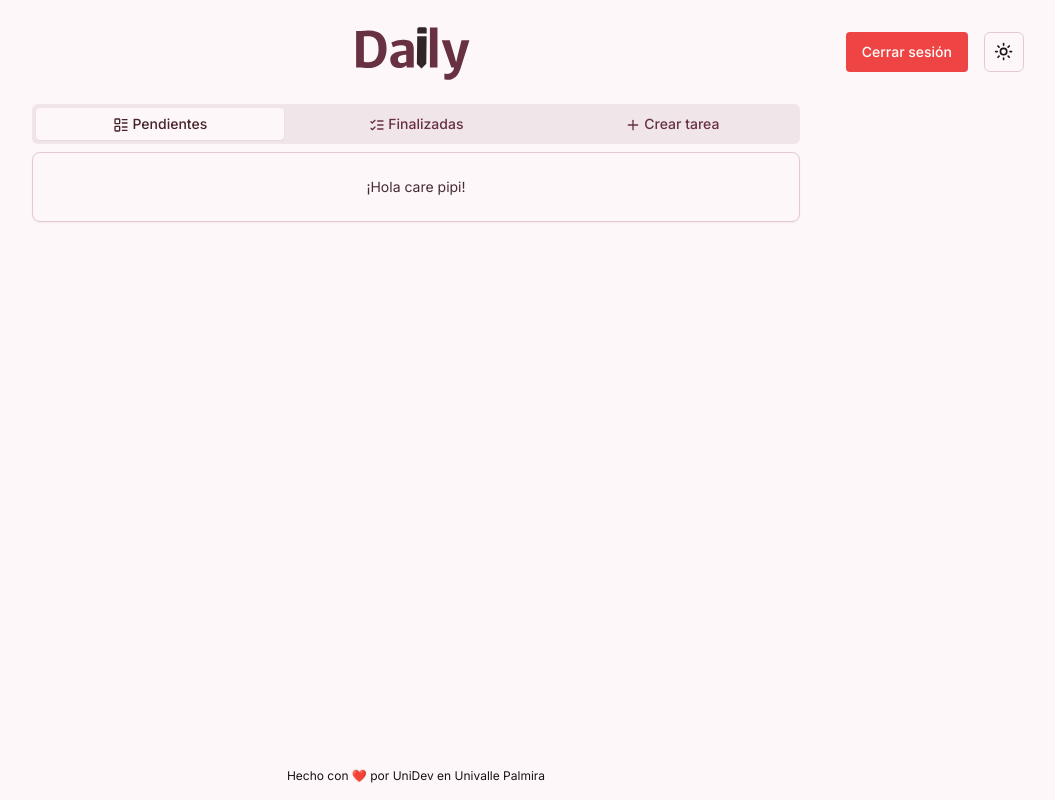
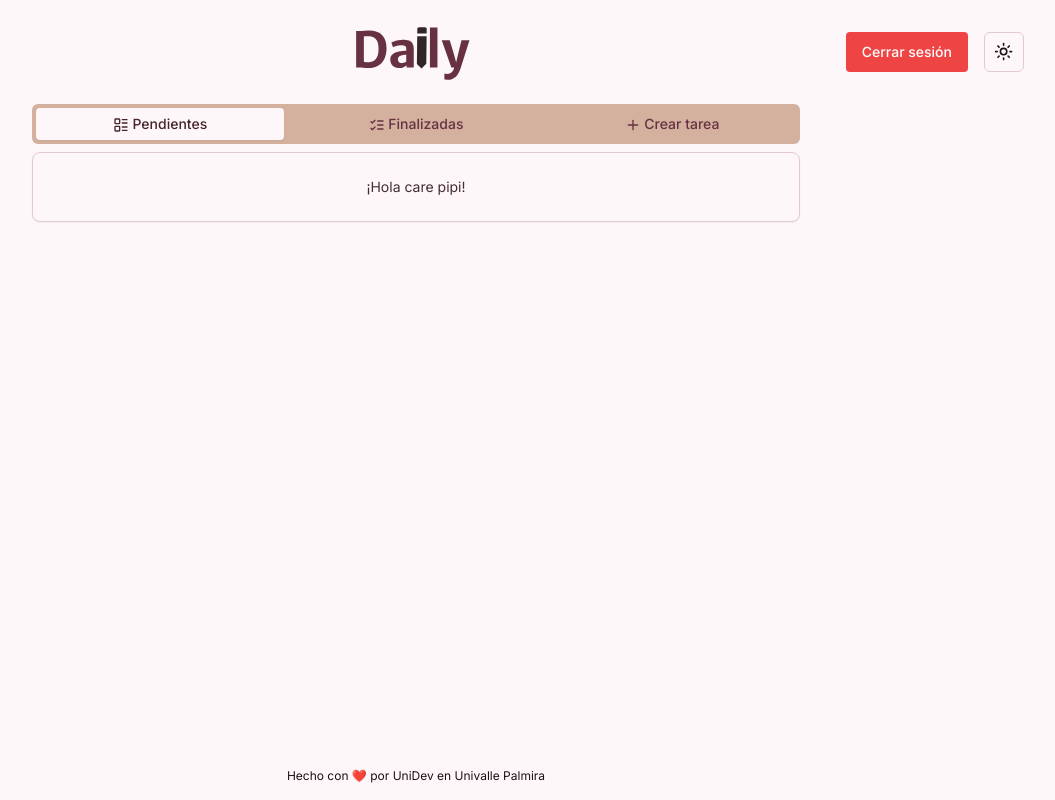
Before and after one commit to AndrxsXs/daily-frontend, a Next.js app: page /dashboard in a window 1280 px wide. Shown: the whole page, without its empty margins (224-1279 px from the left). Built offline with nearby package versions, Linux system fonts and the light colour scheme; no server answers; sample sign-in values are in the browser's storage.

Commit message:
feat: Update dashboard page styling and add background color to TabsList

```diff
--- a/src/app/dashboard/page.jsx
+++ b/src/app/dashboard/page.jsx
@@ -44,7 +44,8 @@ export default function Page() {
         <TabsList
           className="grid w-full grid-cols-3 gap-2
           text-tinto-500
-          dark:text-tinto-200"
+          dark:text-tinto-200
+          bg-[#d3b19e]"
         >
           <TabsTrigger
             value="pending"
```
